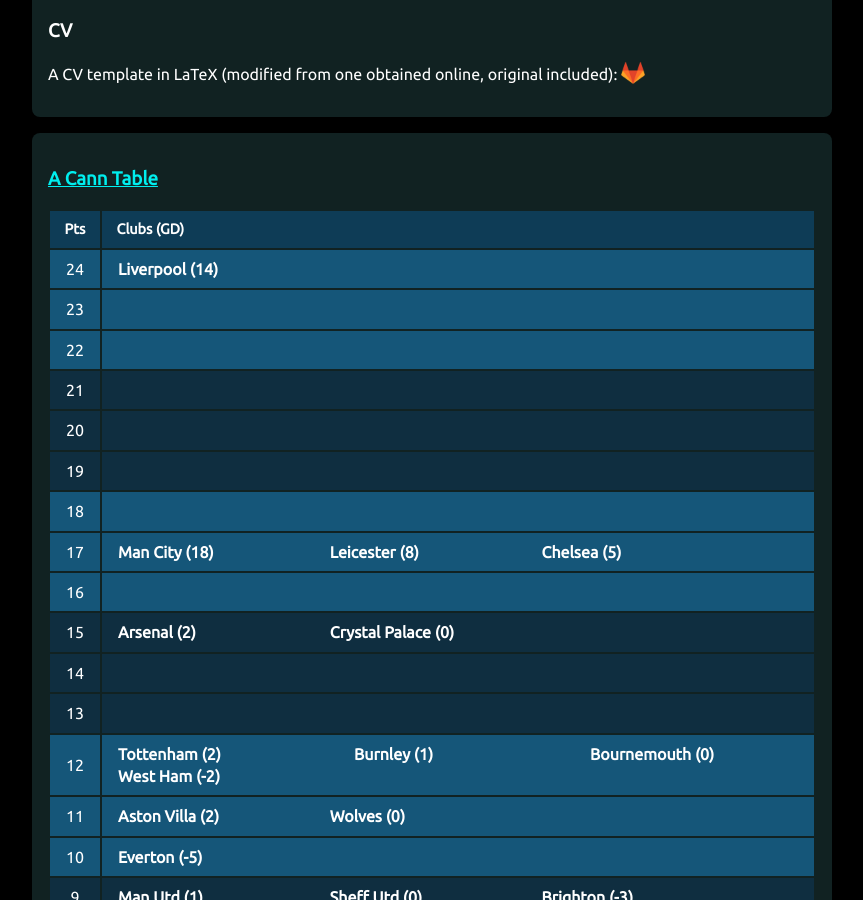
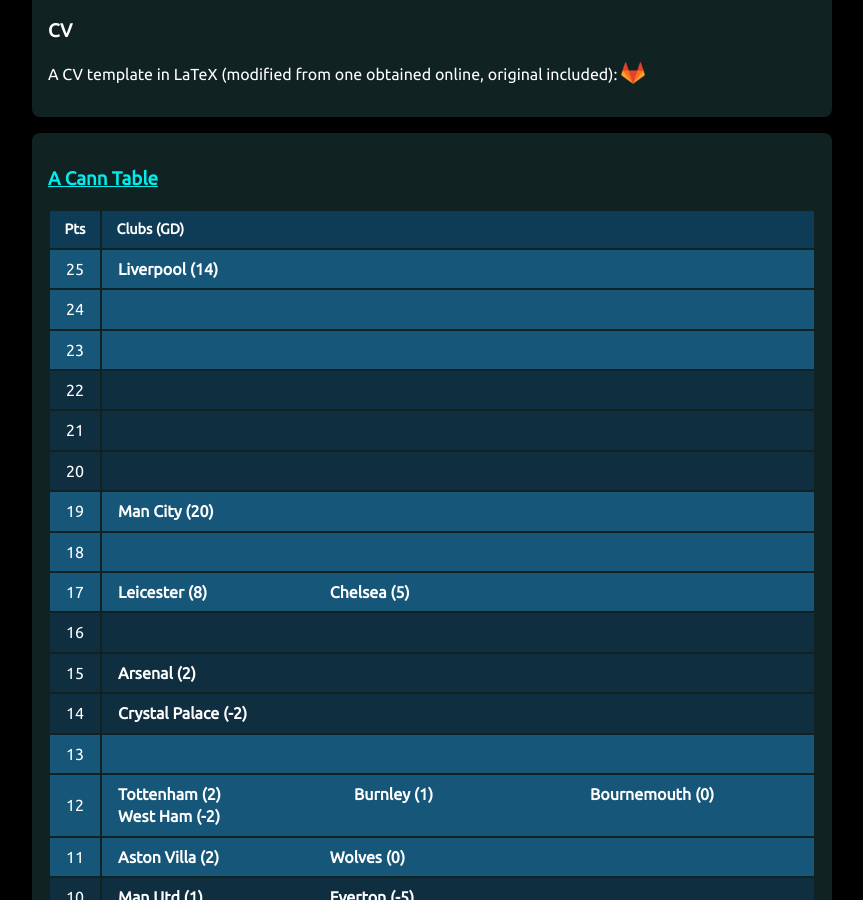
Before and after one commit to muru/muru.github.io, a Jekyll site: the page built from resources.md, in a window 1280 px wide and 900 px high, scrolled down 1593 px. Shown: the whole window, without its empty margins (208-1071 px from the left). Built offline with Jekyll 4.4.1, drawn with Linux system fonts in a browser that asks for light colours; some of the changed text lies outside the part shown.

Commit message:
updated cann-table: Mon 21 Oct 10:03:33 UTC 2019

```diff
--- a/cann-table.html
+++ b/cann-table.html
@@ -1,9 +1,14 @@
 <table id="cann-table">
 <thead> <th> Pts </th> <th> Clubs (GD) </th> </thead>
 	<tr class="cann-row-1">
+		<td class="cann-point"> 25 </td>
+		<td class="cann-clubs">
+			<span class="club-name"> Liverpool (14) </span>
+		</td>
+ 	</tr>
+	<tr class="cann-row-1">
 		<td class="cann-point"> 24 </td>
 		<td class="cann-clubs">
-			<span class="club-name"> Liverpool (14) </span>
 		</td>
  	</tr>
 	<tr class="cann-row-1">
@@ -11,7 +16,7 @@
 		<td class="cann-clubs">
 		</td>
  	</tr>
-	<tr class="cann-row-1">
+	<tr class="cann-row-2">
 		<td class="cann-point"> 22 </td>
 		<td class="cann-clubs">
 		</td>
@@ -26,9 +31,10 @@
 		<td class="cann-clubs">
 		</td>
  	</tr>
-	<tr class="cann-row-2">
+	<tr class="cann-row-1">
 		<td class="cann-point"> 19 </td>
 		<td class="cann-clubs">
+			<span class="club-name"> Man City (20) </span>
 		</td>
  	</tr>
 	<tr class="cann-row-1">
@@ -39,12 +45,11 @@
 	<tr class="cann-row-1">
 		<td class="cann-point"> 17 </td>
 		<td class="cann-clubs">
-			<span class="club-name"> Man City (18) </span>
 			<span class="club-name"> Leicester (8) </span>
 			<span class="club-name"> Chelsea (5) </span>
 		</td>
  	</tr>
-	<tr class="cann-row-1">
+	<tr class="cann-row-2">
 		<td class="cann-point"> 16 </td>
 		<td class="cann-clubs">
 		</td>
@@ -53,15 +58,15 @@
 		<td class="cann-point"> 15 </td>
 		<td class="cann-clubs">
 			<span class="club-name"> Arsenal (2) </span>
-			<span class="club-name"> Crystal Palace (0) </span>
 		</td>
  	</tr>
 	<tr class="cann-row-2">
 		<td class="cann-point"> 14 </td>
 		<td class="cann-clubs">
+			<span class="club-name"> Crystal Palace (-2) </span>
 		</td>
  	</tr>
-	<tr class="cann-row-2">
+	<tr class="cann-row-1">
 		<td class="cann-point"> 13 </td>
 		<td class="cann-clubs">
 		</td>
@@ -82,16 +87,16 @@
 			<span class="club-name"> Wolves (0) </span>
 		</td>
  	</tr>
-	<tr class="cann-row-1">
+	<tr class="cann-row-2">
 		<td class="cann-point"> 10 </td>
 		<td class="cann-clubs">
+			<span class="club-name"> Man Utd (1) </span>
 			<span class="club-name"> Everton (-5) </span>
 		</td>
  	</tr>
 	<tr class="cann-row-2">
 		<td class="cann-point"> 9 </td>
 		<td class="cann-clubs">
-			<span class="club-name"> Man Utd (1) </span>
 			<span class="club-name"> Sheff Utd (0) </span>
 			<span class="club-name"> Brighton (-3) </span>
 		</td>
@@ -103,7 +108,7 @@
 			<span class="club-name"> Newcastle (-9) </span>
 		</td>
  	</tr>
-	<tr class="cann-row-2">
+	<tr class="cann-row-1">
 		<td class="cann-point"> 7 </td>
 		<td class="cann-clubs">
 			<span class="club-name"> Norwich (-11) </span>
@@ -119,11 +124,11 @@
 		<td class="cann-clubs">
 		</td>
  	</tr>
-	<tr class="cann-row-1">
+	<tr class="cann-row-2">
 		<td class="cann-point"> 4 </td>
 		<td class="cann-clubs">
 			<span class="club-name"> Watford (-16) </span>
 		</td>
  	</tr>
 </table>
-<span id="cann-gen-note"> Generated on  Saturday, 19 October 2019 at 17:04 UTC. </span>
+<span id="cann-gen-note"> Generated on  Monday, 21 October 2019 at 10:03 UTC. </span>
```
